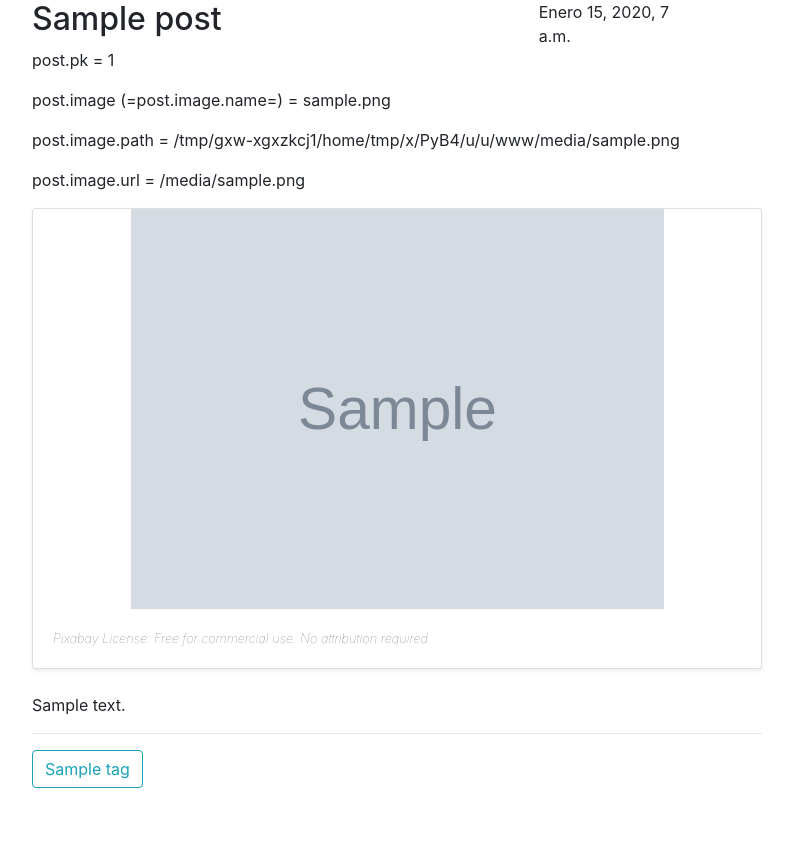
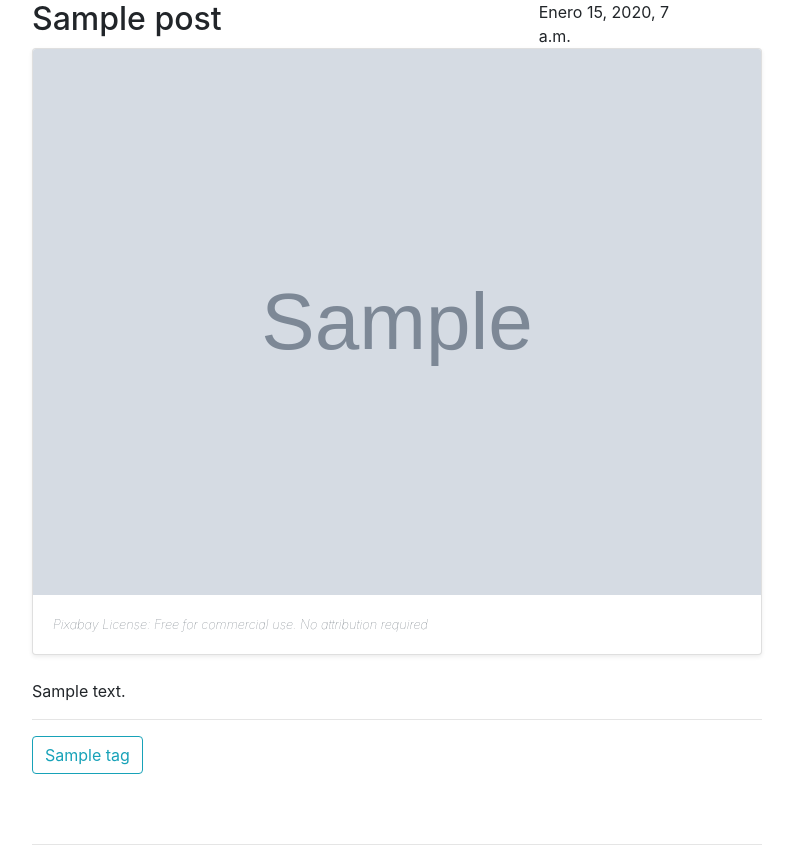
Before and after one commit to focalfocal/sitio_yoga, a Django app: a page that uses blog/templates/blog/post_detail.html in a window 1280 px wide. Shown: the part 71-920 px from the top of the page, without its empty margins (53-846 px from the left). Run offline with Django 3.2, Linux system fonts and the light colour scheme; tables that the repository leaves empty hold one stand-in row (values such as "Sample post"); grey boxes marked "Sample" are stand-in pictures; some libraries are stand-ins or nearby versions.

Commit message:
Included trick for 6 preloaded posts&teachers to render from /static while user loaded ones from/media

```diff
--- a/blog/templates/blog/index.html
+++ b/blog/templates/blog/index.html
@@ -35,7 +35,7 @@
                 <br/>
                 <li><p>Reusable components (apps).</p>
                 <li><p>Secret keys kept decoupled for safe deployment (python-decouple).</p>
-                <li><p>Site tried on Heroku with PostgreSQL DB.</p>
+                <li><p>Site tried on Heroku with PostgreSQL DB.</p><li><p>Included trick for Heroku deployment to render images from /static for 6 preloaded posts and 6 preloaded teachers while allowing users to add new items which saves/render to/from /media</p>
                 <li><p>Pending extension with locations app for the different institute physical places.</p>
             </ul>
         </div>
--- a/blog/templates/blog/post_detail.html
+++ b/blog/templates/blog/post_detail.html
@@ -1,5 +1,4 @@
 {% extends 'blog/base_blog.html' %}
-{#% load blog_custom_filters %#}
 
 {% block content %}
     <!--Post -->
@@ -24,6 +23,7 @@
         </div>
 
         <!-- Normal image handling -->
+        {% comment %}
         <!-- Image start -->
         <!-- <div>
         {#% if post.image %#}
@@ -38,46 +38,37 @@
         {#% endif %#}
         </div> -->
         <!-- Image end -->
+        {% endcomment %}
 
         <!-- Image handling for demo on Heroku -->
         <!-- Preloaded demo posts images are taken from /static/ -->
         <!-- New users posts images are taken from /media/, so they are deleted after Heroku dyno sleeps and ephemeral file system is destroyed -->
+
         <!-- Image start -->
-        <p>post.pk = {{ post.pk }}</p>
-        <p>post.image (=post.image.name=) = {{ post.image }}</p>
-        <p>post.image.path = {{ post.image.path }}</p>
-        <p>post.image.url = {{ post.image.url }}</p>
-
-        {# "if" checks that image field on DB exists: #}
         {% if post.image %}
             <div class="card mb-4 shadow-sm">
-            <!--ValueError at /co/foo The 'logo' attribute has no file associated with it. -->
 
-<!--                 {#{% if post.image
-                no sirve asi ni con url. Entra por aqui. Chequea de la BD, no del sist. de archivos %#}
-                    <div id="user_uploaded_image" class="card-img-top"
-                    style="background-image: url({#{ post.image.url }#}); height: 50vh; background-repeat: no-repeat; background-position: center center; background-size: contain;"></div>
-                {#% else %#}
-                    <div id="backup_image" class="card-img-top"
-                style="background-image: url('/media/images/Mata_mua-Paul_Gauguin.jpg'); height: 50vh; background-repeat: no-repeat; background-position: center center; background-size: contain;"></div>
-                {#% endif %#}#} -->
+             <!-- {#% include '/templates/special_image_rendering_for_demo.html' %#} -->
+             {% include  "../special_image_rendering_for_demo.html" %}
 
- <!--                <div id="user_uploaded_image" class="card-img-top"
-                    style="background-image: url({#{ post.image.url|file_exists }#}); height: 50vh; background-repeat: no-repeat; background-position: center center; background-size: contain;"></div> -->
+            <!-- 6 post and 6 teachers are pre-loaded to populate demo-->
+            <!-- {#% if post.pk > 6 %#}
+                <img id="user uploaded image" class="card-img-top"
+                src="{#{ post.image.url }#}"
+                alt="user uploaded photo">
 
-                <div id="user_uploaded_image" class="card-img-top"
-                    style="background-image: url(
-                        {#{ post.image.url|file_exists }#}
-                        {#{ post.image.path|file_exists funciona bien con exists}#}
-                        {{ post.image.url }}
-                    ); height: 50vh; background-repeat: no-repeat; background-position: center center; background-size: contain;"></div>
+            {#% else %#}
+                <img id="preloaded post image" class="card-img-top"
+                src="{#% static post.image.name %#}"
+                alt="Static file only for demo, as Heroku only serves user uploaded files from third party servers which I am not using here">
+            {#% endif %#}
 
                 <div class="card-body">
                     <p class="card-text small font-italic font-weight-lighter text-secondary">Pixabay License: Free for commercial use. No attribution required</p>
-                 </div>
+                 </div> -->
+
             </div>
         {% endif %}
-
         <!-- Image end -->
 
         <p>{{ post.text|linebreaksbr }}</p>
--- /dev/null
+++ b/templates/special_image_rendering_for_demo.html
@@ -0,0 +1,17 @@
+{% load static %}
+
+            <!-- 6 post and 6 teachers are pre-loaded to populate demo-->
+            {% if post.pk > 6 %}
+                <img id="user uploaded image" class="card-img-top"
+                src="{{ post.image.url }}"
+                alt="user uploaded photo">
+
+            {% else %}
+                <img id="preloaded post image" class="card-img-top"
+                src="{% static post.image.name %}"
+                alt="Static file only for demo, as Heroku only serves user uploaded files from third party servers which I am not using here">
+            {% endif %}
+
+                <div class="card-body">
+                    <p class="card-text small font-italic font-weight-lighter text-secondary">Pixabay License: Free for commercial use. No attribution required</p>
+                 </div>
```
Also changed, not shown: blog/templates/blog/post_list.html (+6 -2 lines), blog/templatetags/blog_custom_filters.py (deleted, +0 -16 lines), teachers/templates/teachers/teacher_detail.html (+6 -2 lines), teachers/templates/teachers/teacher_list.html (+7 -2 lines), templates/special_teachers_image_rendering_for_demo.html (added, +27 -0 lines), blog/templatetags/__init__.py (deleted).
